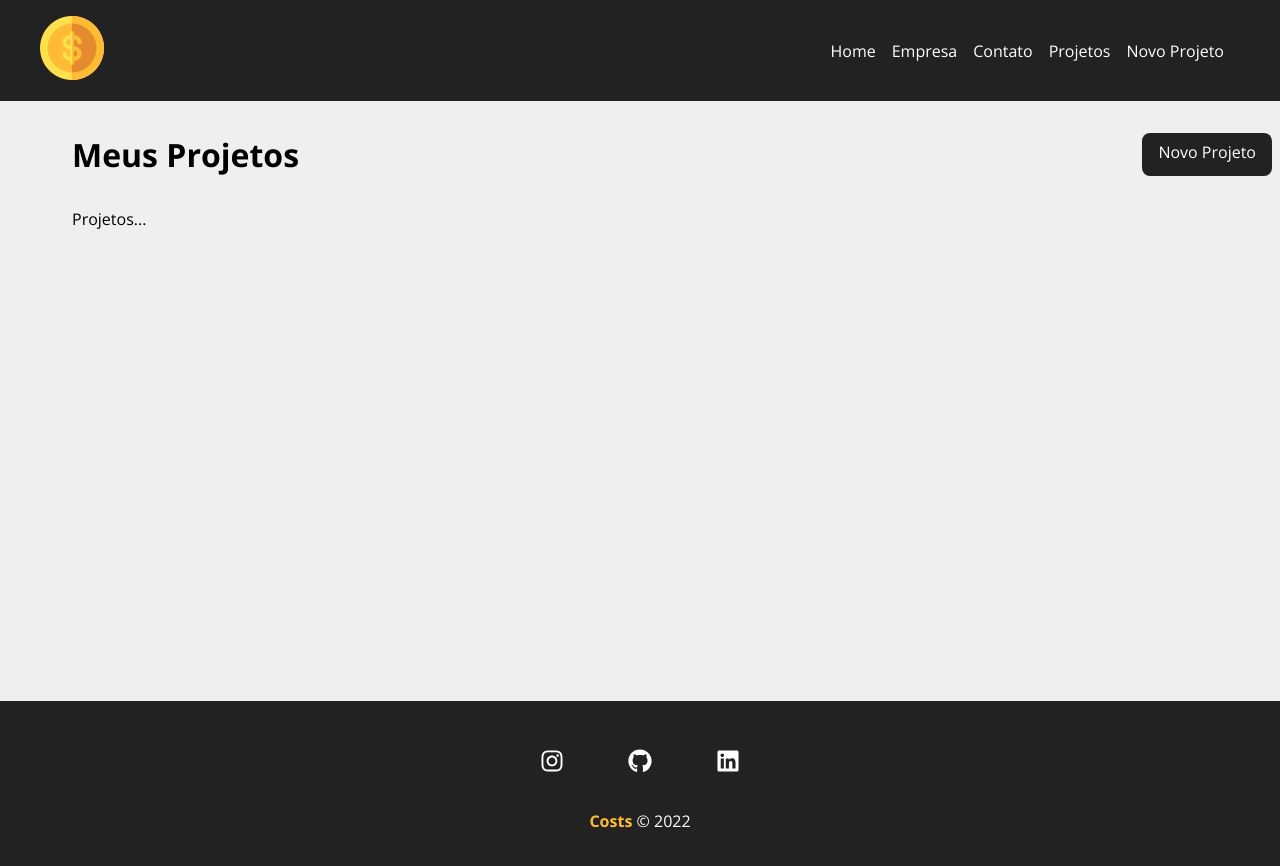
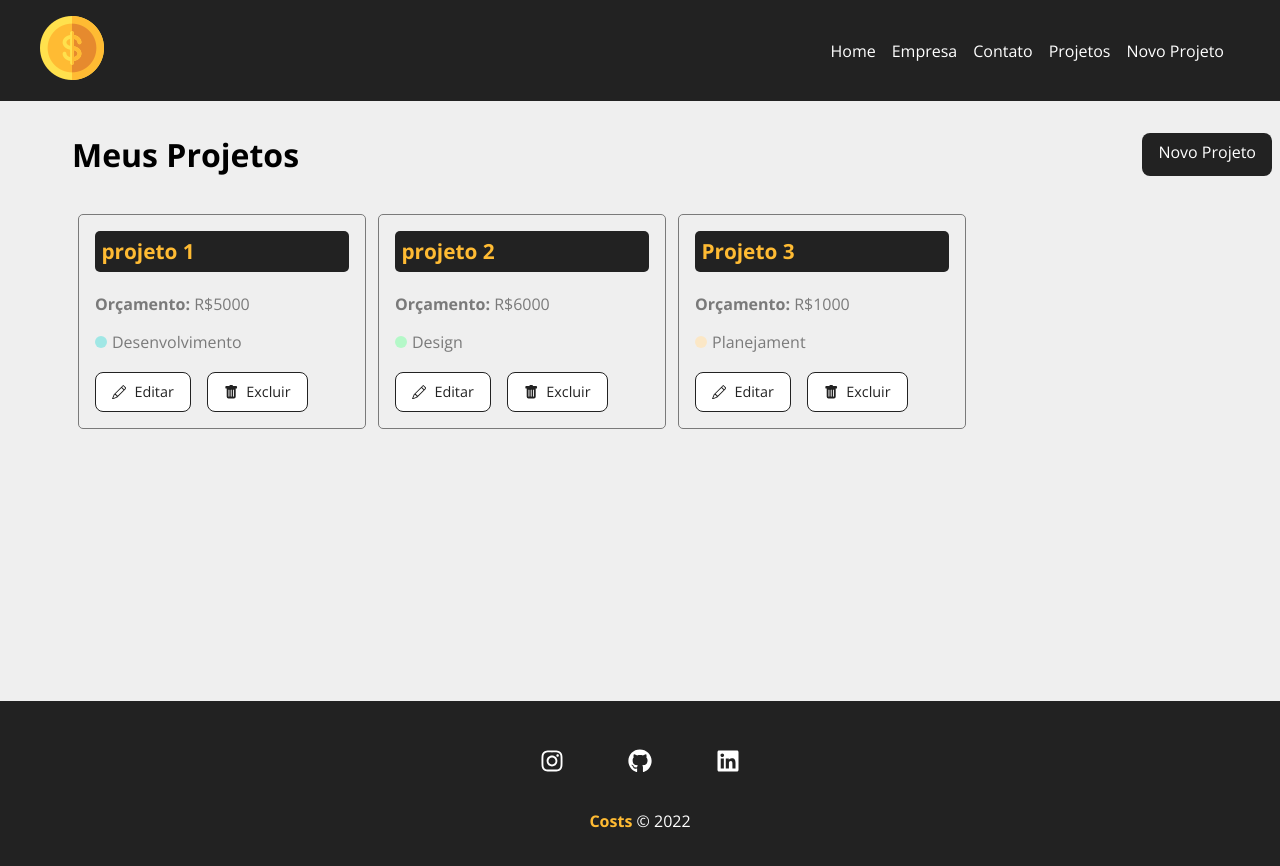
Before and after one commit to Driinho/Projeto_Costs, a React (Create React App) app: page /projects in a window 1280 px wide. Shown: the top 866 px of the page. Built offline with nearby package versions, Linux system fonts and the light colour scheme; data requests are answered from the project's data file.

Commit message:
Pronto o card de exibição dos projetos

```diff
--- a/db.json
+++ b/db.json
@@ -21,6 +21,17 @@
       "cost": 0,
       "services": [],
       "id": 2
+    },
+    {
+      "name": "Projeto 3",
+      "budget": "1000",
+      "category": {
+        "id": "4",
+        "name": "Planejament"
+      },
+      "cost": 0,
+      "services": [],
+      "id": 3
     }
   ],
   "categories": [
--- a/src/components/pages/Projects/Projects.js
+++ b/src/components/pages/Projects/Projects.js
@@ -1,29 +1,55 @@
 import { useLocation } from 'react-router-dom'
+import { useState, useEffect } from 'react'
 
 import Container from '../../layout/Container/Container'
 import Message from '../../layout/Message/Message'
 import LinkButton from '../../layout/LinkButton/LinkButton'
+import ProjectCard from '../../project/ProjectCard'
 
 import styles from './Projects.module.css'
 
 function Projects() {
+    const [projects, setProjects] = useState([])
+
     const location = useLocation()
-
     let message = ''
-
     if (location.state) {
         message = location.state.message
     }
+
+    useEffect(() => {
+        fetch('http://localhost:5000/projects', {
+            method: 'GET',
+            headers: {
+                'Content-Type': 'application/json'
+            }
+        })
+            .then(resp => resp.json())
+            .then(data => {
+                console.log(data)
+                setProjects(data)
+            })
+            .catch(err => console.log(err))
+    }, [])
 
     return (
         <div className={styles.project_container}>
             <div className={styles.title_container}>
                 <h1>Meus Projetos</h1>
-                <LinkButton to="/newproject" text="Novo Projeto"/>
+                <LinkButton to="/newproject" text="Novo Projeto" />
             </div>
             {message && <Message type="success" msg={message} />}
             <Container customClass="start">
-                <p>Projetos...</p>
+                {projects.length > 0 &&
+                    projects.map(project => (
+                        <ProjectCard
+                            id={project.id}
+                            name={project.name}
+                            budget={project.budget}
+                            category={project.category.name}
+                            key={project.id}
+                        />
+                    ))}
             </Container>
         </div>
     )
--- /dev/null
+++ b/src/components/project/ProjectCard.js
@@ -0,0 +1,29 @@
+import { Link } from 'react-router-dom'
+import styles from './ProjectCard.module.css'
+
+import { BsPencil, BsFillTrashFill } from 'react-icons/bs'
+
+function ProjectCard({ id, name, budget, category, handleRemove }) {
+    return (
+        <div className={styles.project_card}>
+            <h4>{name}</h4>
+            <p>
+                <span>Orçamento:</span> R${budget}
+            </p>
+            <p className={styles.category_text}>
+                <span className={`${styles[category.toLowerCase()]}`}></span>
+                {category}
+            </p>
+            <div className={styles.project_card_actions}>
+                <Link to="/">
+                    <BsPencil /> Editar
+                </Link>
+                <button>
+                    <BsFillTrashFill /> Excluir
+                </button>
+            </div>
+        </div>
+    )
+}
+
+export default ProjectCard
--- /dev/null
+++ b/src/components/project/ProjectCard.module.css
@@ -0,0 +1,88 @@
+.project_card {
+    padding: 1rem;
+    border: 1px solid #7a7a7a;
+    border-radius: 5px;
+    width: 24%;
+    margin: 0.5%;
+}
+
+.project_card h4 {
+    background-color: #222;
+    border-radius: 5px;
+    color: #ffbb33;
+    padding: 0.4rem;
+    margin-bottom: 1.3rem;
+    font-size: 1.3rem;
+}
+
+.project_card p {
+    color: #7a7a7a;
+    margin-bottom: 1rem;
+}
+
+.project_card p span {
+    font-weight: bold;
+}
+
+.category_text {
+    display: flex;
+    align-items: center;
+}
+
+.category_text span {
+    display: block;
+    width: 12px;
+    height: 12px;
+    border-radius: 50%;
+    background-color: #ccc;
+    margin-right: 5px;
+}
+
+.category_text .infra {
+    background-color: #ffaebc;
+}
+
+.category_text .desenvolvimento {
+    background-color: #a0e7e5;
+}
+
+.category_text .design {
+    background-color: #b4f8c8;
+}
+
+.category_text .planejament {
+    background-color: #fbe7c6;
+}
+
+.project_card_actions {
+    margin-top: 1.2rem;
+    display: flex;
+    align-items: center;
+}
+
+.project_card_actions a,
+.project_card_actions button {
+    text-decoration: none;
+    background-color: #fff;
+    color: #222;
+    font-size: 0.9rem;
+    padding: 0.6rem 1rem;
+    margin-right: 1rem;
+    cursor: pointer;
+    border: 1px solid #222;
+    border-radius: 8px;
+    display: flex;
+    align-items: center;
+    justify-content: center;
+    transition: 0.5s;
+}
+
+.project_card_actions svg {
+    margin-right: 0.5rem;
+}
+
+.project_card_actions a:hover,
+.project_card_actions button:hover {
+    background-color: #222;
+    color: #ffbb33;
+}
```
